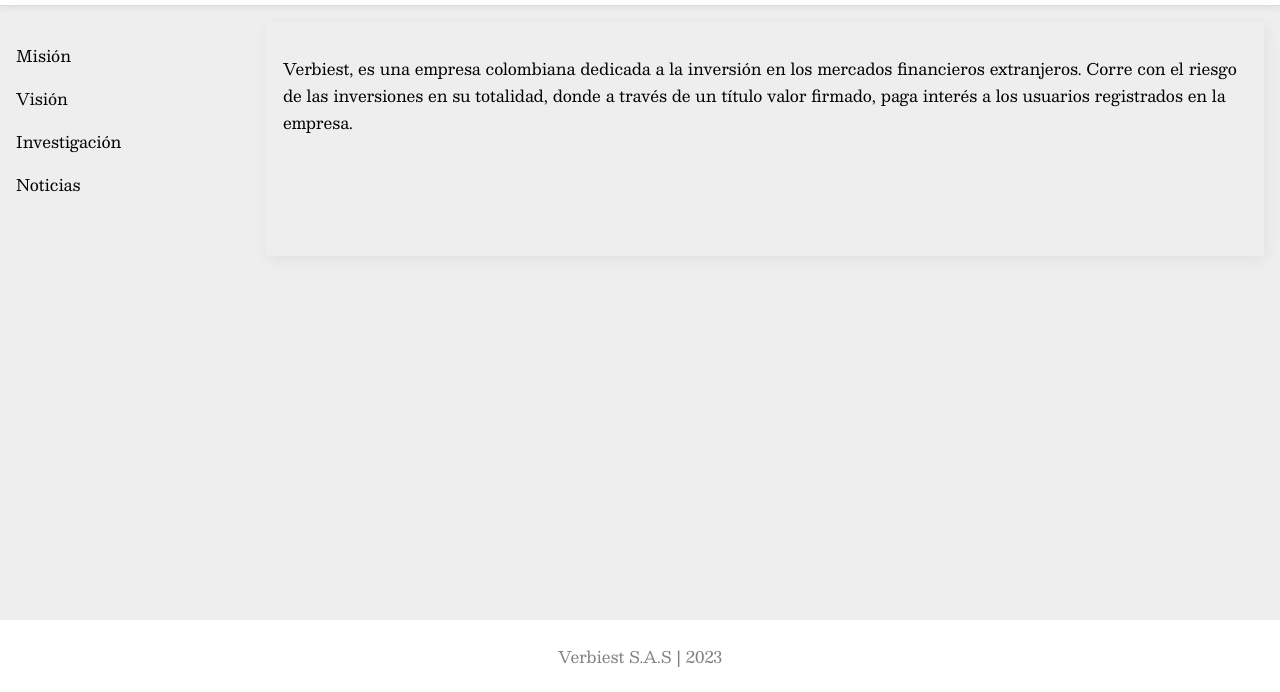
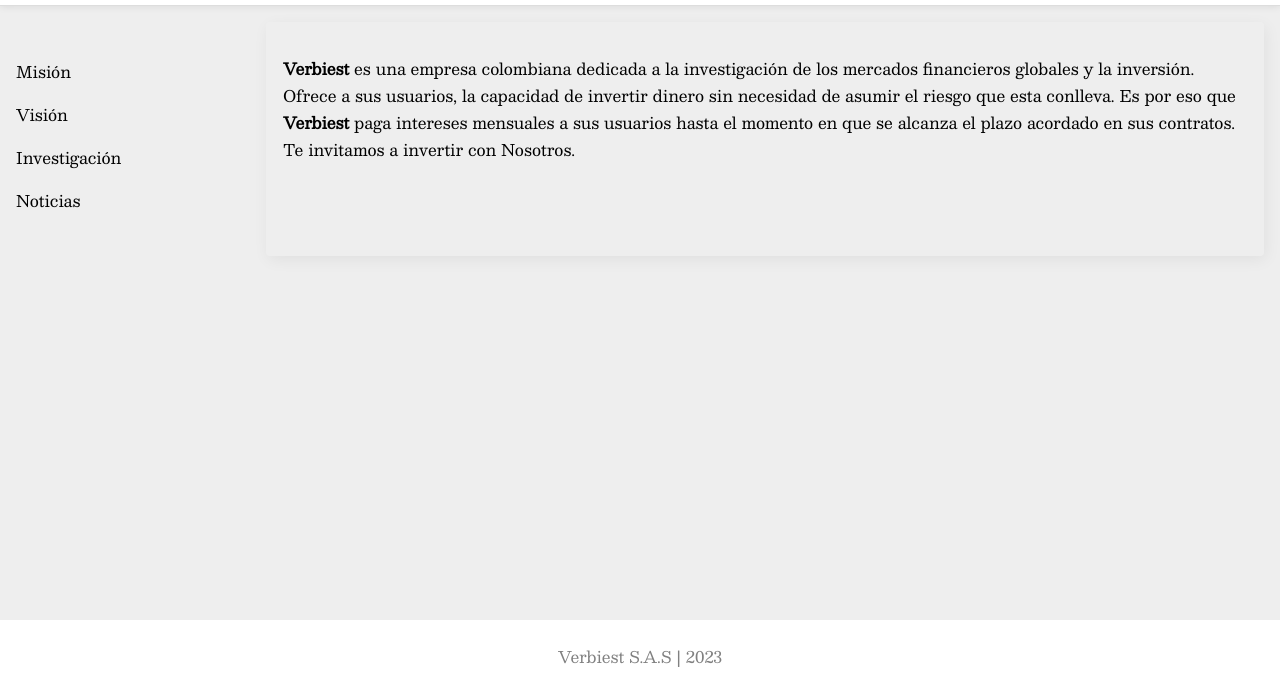
Before and after one commit to pixel-phy/Verbiest_try1, a plain HTML site: page index.html in a window 1280 px wide. Shown: the part 108-800 px from the top of the page. Drawn offline with nearby package versions, Linux system fonts and the light colour scheme.

Commit message:
Corrección de la introducción

```diff
--- a/index.html
+++ b/index.html
@@ -39,10 +39,10 @@
         </aside>
         <article>
             <section class="introduccion">
-                <p>Verbiest, es una empresa colombiana dedicada a la inversión en los mercados financieros extranjeros.
-                    Corre con el riesgo de las inversiones en su totalidad, donde a través de un título valor firmado,
-                    paga interés a los usuarios registrados en la empresa.
-                </p>
+                <p><strong>Verbiest</strong> es una empresa colombiana dedicada a la investigación de los mercados financieros
+                    globales y la inversión. Ofrece a sus usuarios, la capacidad de invertir dinero sin necesidad de asumir el
+                    riesgo que esta conlleva. Es por eso que <strong>Verbiest</strong> paga intereses mensuales a sus usuarios
+                    hasta el momento en que se alcanza el plazo acordado en sus contratos. Te invitamos a invertir con Nosotros.
             </section>
         </article>
     </div>
--- a/style.css
+++ b/style.css
@@ -89,9 +89,8 @@ article section {
 
 .navside {
     list-style-type: none;
-    gap: 32px;
     padding: 0;
-    margin: 0;
+    margin-bottom:0;
 }
 li {
     margin-bottom: 16px;
```
